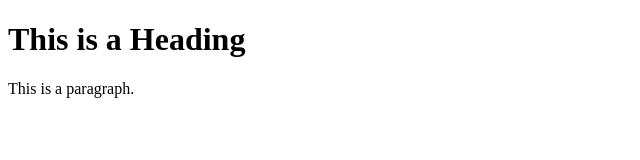
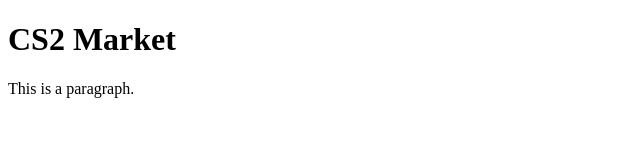
Before and after one commit to ujkeribalint/test, a plain HTML site: page index.html in a window 1280 px wide. Shown: the whole page, without its empty margins (0-640 px from the left). Drawn offline with Linux system fonts and the light colour scheme.

Commit message:
Update index.html

```diff
--- a/index.html
+++ b/index.html
@@ -5,7 +5,7 @@
 </head>
 <body>
 
-<h1>This is a Heading</h1>
+<h1>CS2 Market</h1>
 <p>This is a paragraph.</p>
 
 </body>
```
